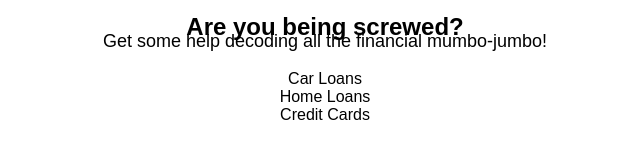
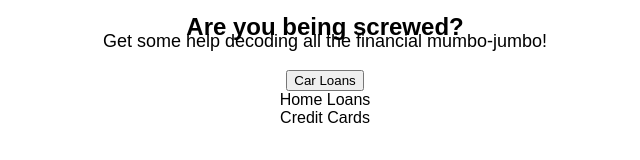
Before and after one commit to team-bangers/deadly-finance, a React (Create React App) app: page / in a window 1280 px wide. Shown: the part 227-387 px from the top of the page, without its empty margins (315-955 px from the left). Built offline with nearby package versions, Linux system fonts and the light colour scheme.

Commit message:
Added Button to Car Loans.

```diff
--- a/src/App.js
+++ b/src/App.js
@@ -1,7 +1,7 @@
 import React, { Component } from 'react';
 import header from './img/fnf-header.png';
 import './App.css';
-import { Grid, Row, Col } from 'react-bootstrap';
+import { Grid, Row, Col, Button, ButtonToolbar } from 'react-bootstrap';
 
 class App extends Component {
   render() {
@@ -16,7 +16,7 @@ class App extends Component {
         </p>
         <Grid>
           <Row className="show-grid">
-            <Col md={4} xs={6}>Car Loans</Col>
+            <Col md={4} xs={6}><ButtonToolbar><Button bsStyle="primary">Car Loans</Button></ButtonToolbar></Col>
             <Col md={4} xs={6}>Home Loans</Col>
             <Col md={4} xs={6}>Credit Cards</Col>
           </Row>
```
